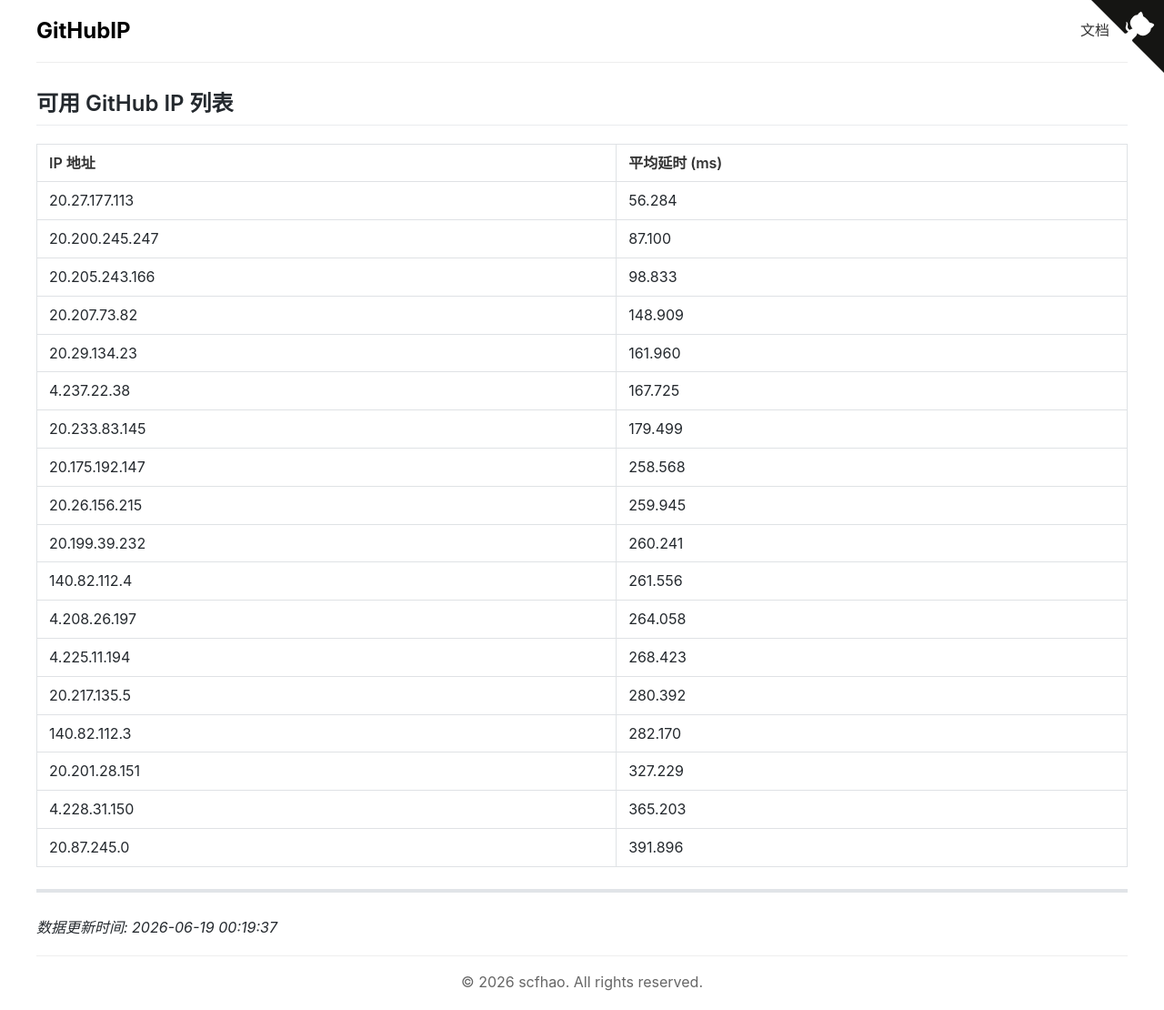
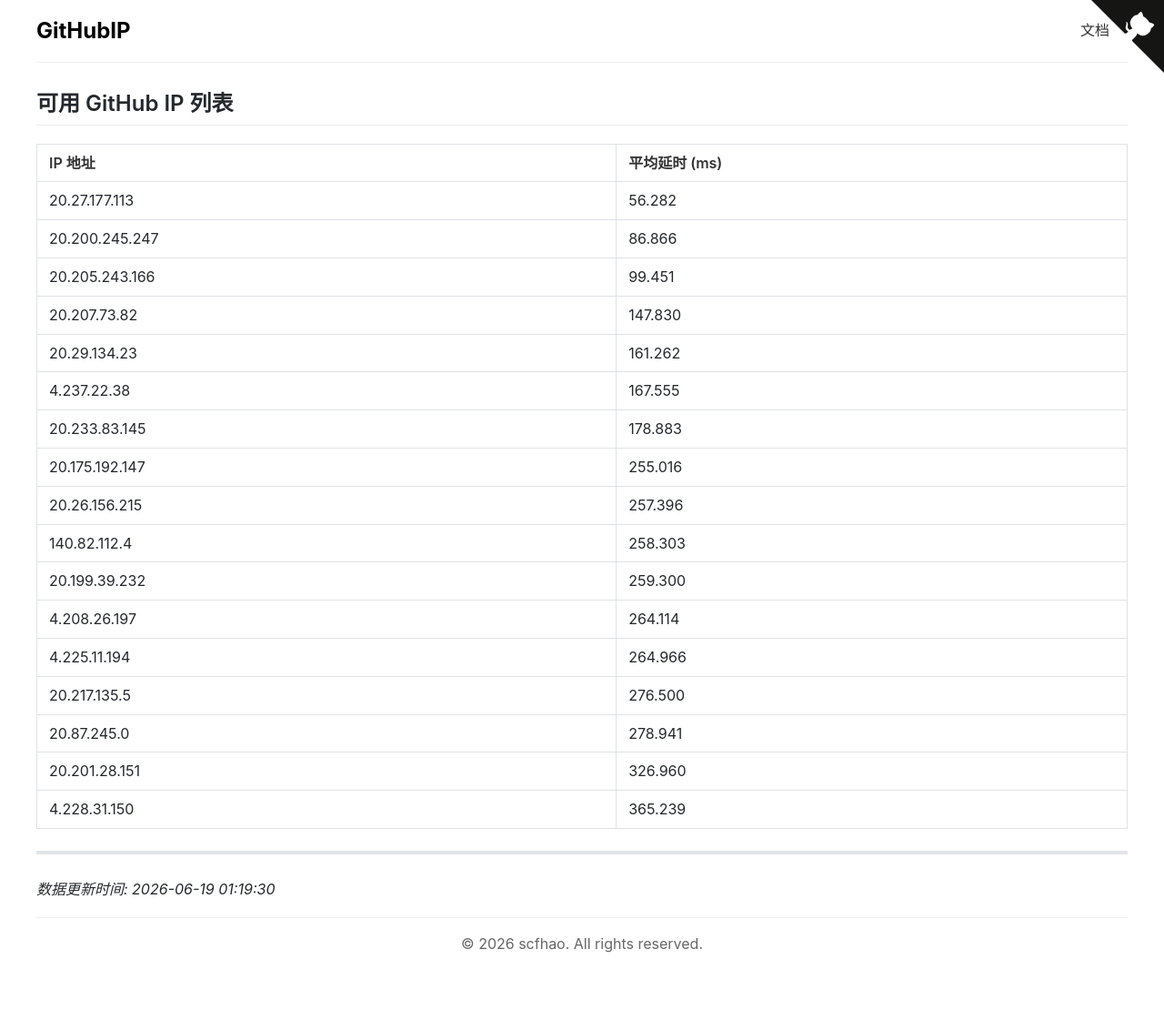
Before and after one commit to scfhao/GitHubIP, a Jekyll site: the page built from index.md, in a window 1280 px wide. Shown: the whole page at 91% size. Built offline with Jekyll 4.4.1, drawn with Linux system fonts in a browser that asks for light colours; after the commit the page ends 1068 px from its top, so only the background shows below that.

Commit message:
自动脚本执行 - 2026-06-19 01:19:30

```diff
--- a/index.md
+++ b/index.md
@@ -1,32 +1,31 @@
 ---
 layout: home
 title: GitHub IP 列表
-date: 2026-06-19 00:19:37
+date: 2026-06-19 01:19:30
 ---
 
 ## 可用 GitHub IP 列表
 
 | IP 地址 | 平均延时 (ms) |
 |---------|--------------|
-| 20.27.177.113 | 56.284 |
-| 20.200.245.247 | 87.100 |
-| 20.205.243.166 | 98.833 |
-| 20.207.73.82 | 148.909 |
-| 20.29.134.23 | 161.960 |
-| 4.237.22.38 | 167.725 |
-| 20.233.83.145 | 179.499 |
-| 20.175.192.147 | 258.568 |
-| 20.26.156.215 | 259.945 |
-| 20.199.39.232 | 260.241 |
-| 140.82.112.4 | 261.556 |
-| 4.208.26.197 | 264.058 |
-| 4.225.11.194 | 268.423 |
-| 20.217.135.5 | 280.392 |
-| 140.82.112.3 | 282.170 |
-| 20.201.28.151 | 327.229 |
-| 4.228.31.150 | 365.203 |
-| 20.87.245.0 | 391.896 |
+| 20.27.177.113 | 56.282 |
+| 20.200.245.247 | 86.866 |
+| 20.205.243.166 | 99.451 |
+| 20.207.73.82 | 147.830 |
+| 20.29.134.23 | 161.262 |
+| 4.237.22.38 | 167.555 |
+| 20.233.83.145 | 178.883 |
+| 20.175.192.147 | 255.016 |
+| 20.26.156.215 | 257.396 |
+| 140.82.112.4 | 258.303 |
+| 20.199.39.232 | 259.300 |
+| 4.208.26.197 | 264.114 |
+| 4.225.11.194 | 264.966 |
+| 20.217.135.5 | 276.500 |
+| 20.87.245.0 | 278.941 |
+| 20.201.28.151 | 326.960 |
+| 4.228.31.150 | 365.239 |
 
 ---
 
-*数据更新时间: 2026-06-19 00:19:37*
+*数据更新时间: 2026-06-19 01:19:30*
```
